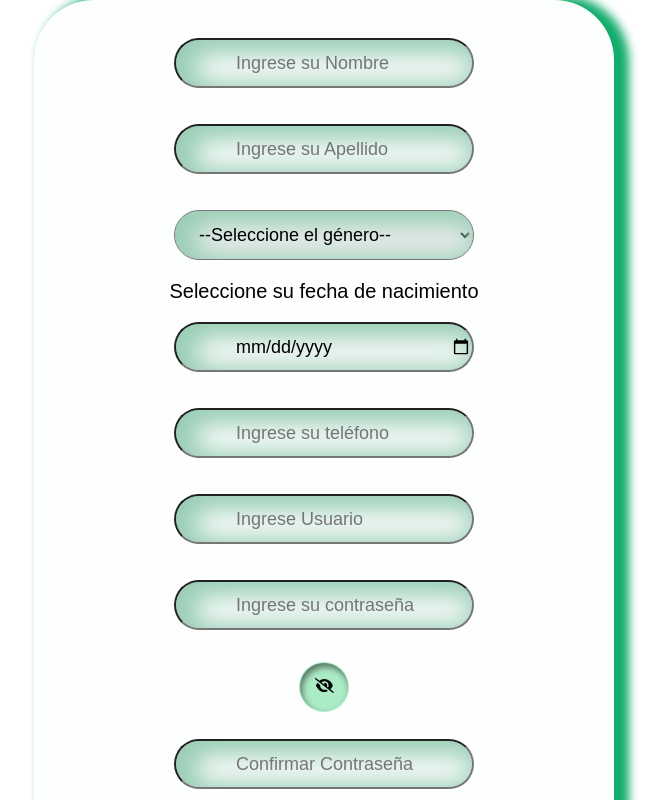
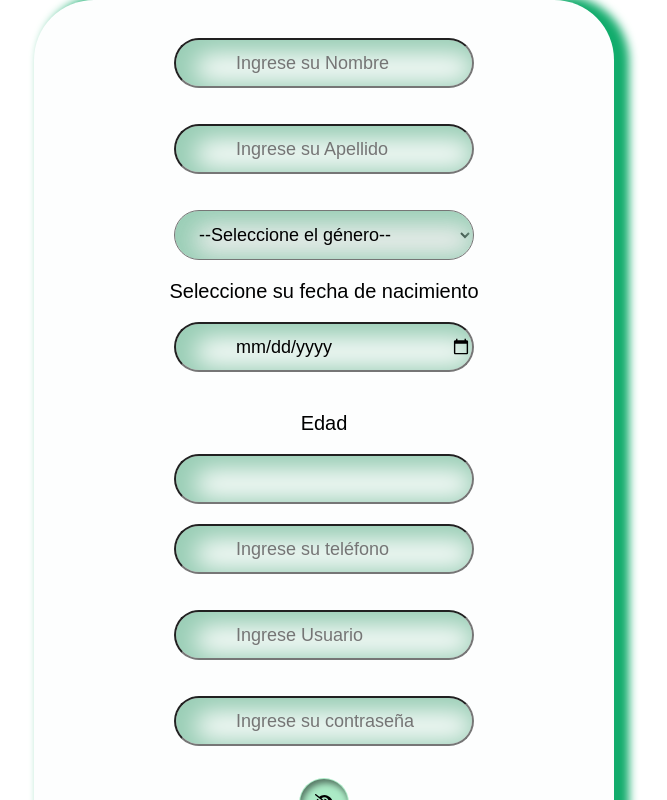
Before and after one commit to LauraMontalvo/Trabajo_Integracion_Curricular_Laura_Montalvo, a React (Create React App) app in the folder frontend/: page /registrarUsuario in a window 1280 px wide. Shown: the top 800 px of the page, without its empty margins (316-983 px from the left). Built offline with nearby package versions, Linux system fonts and the light colour scheme.

Commit message:
Calculo de edad segun la fechanacimiento

```diff
--- a/frontend/src/Components/LoginUsuario.jsx
+++ b/frontend/src/Components/LoginUsuario.jsx
@@ -46,10 +46,10 @@ const LoginForm = (props) => {
 
 
   return (
-    <div class="fondo">
+    <div className="fondo">
       <Form onSubmit={handlerLogin}>
-        <div class="caja">
-          <div class="cajaLogin" >
+        <div className="caja">
+          <div className="cajaLogin" >
               <h2 >Empleos ChavezPamba</h2>
               <div className="imgs">
                   <img src={logofondo} alt="profile" className="tamañoImagenChavezPamba" />
@@ -57,14 +57,14 @@ const LoginForm = (props) => {
               <div>
                 <h2>Inicio de sesión de Usuario</h2>
                 <div>
-                  <img src={profile}  class="iconos" />
+                  <img src={profile}  className="iconos" />
                   <input type="text"  placeholder="user" onChange={(e) => {setUsuario(e.target.value);}}value={usuario}/>
                 </div>
                 <div>
-                  <img src={lock} alt="password" class="iconos" />
+                  <img src={lock} alt="password" className="iconos" />
                   <input type="password"   placeholder="Enter Password" onChange={(e) => { setPassword(e.target.value);}}value={password}/>
                 </div>
-                <div class="btn-container" >
+                <div className="btn-container" >
                   <Button>Iniciar Sesión</Button>
                   <Button onClick={(e) => navigate("/")}>Ir a la página principal </Button>
                   <Button   onClick={e=>navigate("/registrarseComo")} >Cancelar</Button>
@@ -79,7 +79,6 @@ const LoginForm = (props) => {
 
                 </div>
               </div>
-
           </div>
         </div>
       </Form>
--- a/frontend/src/Components/RegistrarseComo.jsx
+++ b/frontend/src/Components/RegistrarseComo.jsx
@@ -16,7 +16,7 @@ const RegistrarseComo= (props) => {
             <div className='cajaRegistrarComo'  >
                 <div>
                 <h2  >Empleos ChavezPamba</h2>
-                    <div class='imgs'>
+                    <div className='imgs'>
                         <div >
                             <img src={logofondo} alt='profile' className='tamañoImagenChavezPamba'/>
                         </div>
@@ -27,7 +27,7 @@ const RegistrarseComo= (props) => {
                         <h2>Iniciar Sesión como</h2>
 
                         </div>
-                        <div class='btn-container'>
+                        <div className='btn-container'>
                         <Button  onClick={e=>navigate("/loginusuario")} >Usuario</Button  >
                         <Button   onClick={e=>navigate("/empresa")} >Empresa</Button>
                         <Button   onClick={e=>navigate("/")} >Cancelar</Button>
--- a/frontend/src/Views/RegistroUsuario.jsx
+++ b/frontend/src/Views/RegistroUsuario.jsx
@@ -1,4 +1,4 @@
-import { useState } from 'react';
+import { useState, useEffect } from 'react';
 import { Form, Button ,Modal} from 'react-bootstrap';
 import { FontAwesomeIcon } from '@fortawesome/react-fontawesome';
 import { faEye, faEyeSlash } from '@fortawesome/free-solid-svg-icons';
@@ -36,7 +36,7 @@ const RegistroUsuario = (props) => {
    setShowSuccessModal(false);
 
    // Redirigir al usuario a la pantalla de inicio de sesión después de cerrar el modal
-   navigate('/usuario');
+   navigate('/loginusuario');
  };
 
 
@@ -71,6 +71,27 @@ const handleSuccessModalShow = () => setShowSuccessModal(true);
       setTelefono(value);
       settelefonoError(value === '' ? 'Este campo es obligatorio' : /^\d+$/.test(value) ? '' : 'Solo se aceptan números');
   };
+
+  //edad
+  const [edad, setEdad] = useState(null);
+  useEffect(() => {
+    // Calcula la edad cuando la fecha de nacimiento cambia
+    if (fechaNacimiento) {
+      const fechaNac = new Date(fechaNacimiento);
+      const hoy = new Date();
+      const edadCalculada = hoy.getFullYear() - fechaNac.getFullYear();
+
+      // Ajusta la edad si aún no ha llegado el cumpleaños
+      if (hoy.getMonth() < fechaNac.getMonth() || (hoy.getMonth() === fechaNac.getMonth() && hoy.getDate() < fechaNac.getDate())) {
+        setEdad(edadCalculada - 1);
+      } else {
+        setEdad(edadCalculada);
+      }
+    } else {
+      setEdad(null);
+    }
+  }, [fechaNacimiento]);
+
 
   const onsubmitHandler = (e) => {
       e.preventDefault();
@@ -203,6 +224,14 @@ const handleSuccessModalShow = () => setShowSuccessModal(true);
               </div>
               <p >{fechaNacimientoError}</p>
 
+              <div className='textos_normales'>
+              <p>Edad</p>
+              <input type="text" value={edad !== null ? `${edad} años` : ''}
+              readOnly // Esto evita que el usuario pueda editar el campo directamente
+            />
+
+            </div>
+
               <div>
                 <input
                   type="text"
@@ -256,8 +285,8 @@ const handleSuccessModalShow = () => setShowSuccessModal(true);
                 <Modal.Header closeButton>
                   <Modal.Title>¡Usuario creado con éxito!</Modal.Title>
                 </Modal.Header>
-                <Modal.Body>
-                  <p>Ahora puede acceder con sus credenciales.</p>
+                <Modal.Body >
+                  Ahora puede acceder con sus credenciales.
                 </Modal.Body>
                 <Modal.Footer>
                   <Button variant="success" onClick={handleSuccessModalClose}>
```
Also changed, not shown: frontend/src/Styles/loginstyle.scss (line endings or trailing spaces).
